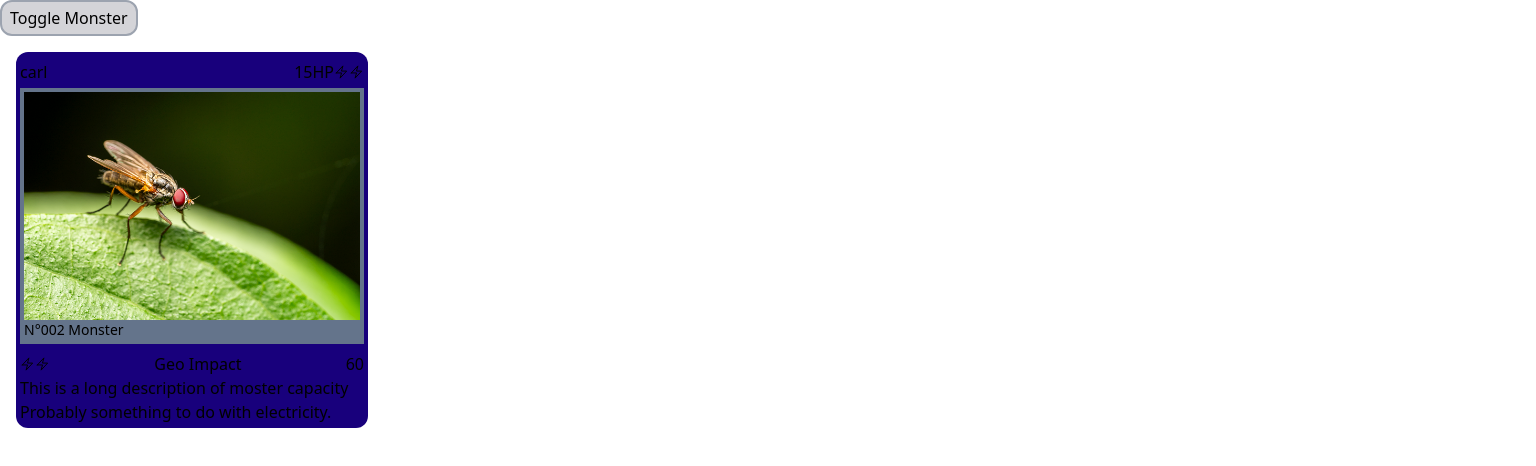
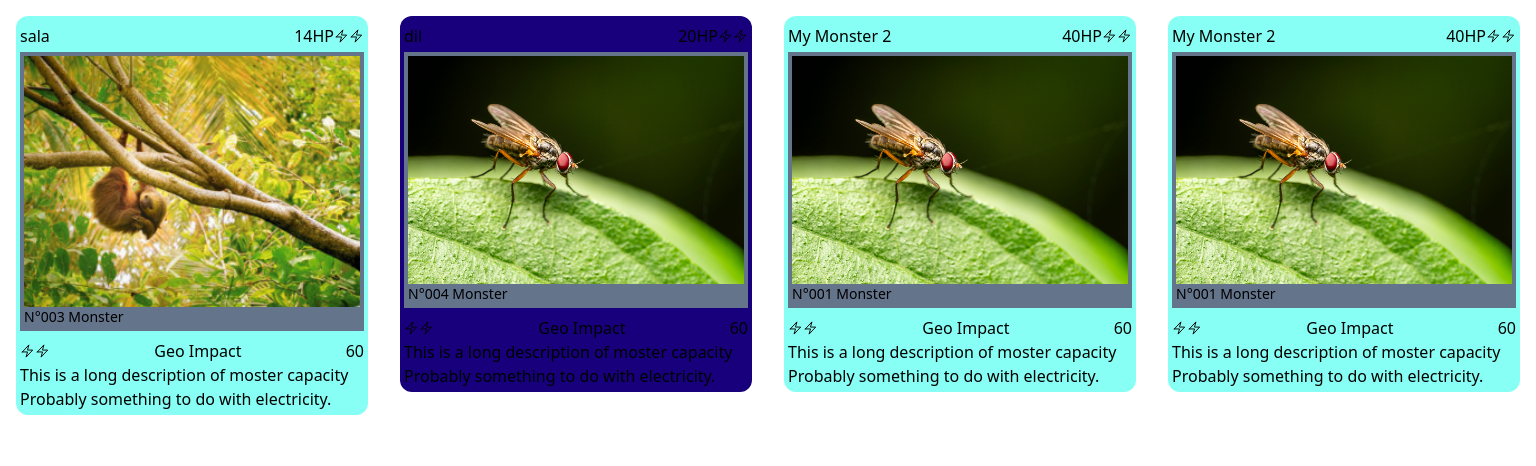
Before and after one commit to TsitouhRanjafy/PlayingCard, an Angular app: page / in a window 1280 px wide. Shown: the top 466 px of the page, 1536 px wide, since content can reach past the window. Built offline with nearby package versions, Linux system fonts and the light colour scheme.

Commit message:
ajout ngFor

```diff
--- a/src/app/app.component.html
+++ b/src/app/app.component.html
@@ -1,5 +1,3 @@
-<button class="bg-zinc-300 border-2 border-gray-400 px-2 py-1 rounded-xl active:bg-zinc-400" (click)="toggleMonster()" >Toggle Monster</button>
-
-<div class="card-list">
-    <app-playing-card [monster]="selectedMonster()"/>
+<div class="flex flex-row card-list">
+    <app-playing-card *ngFor="let monster of monsters" [monster]="monster"/>
 </div>
--- a/src/app/app.component.ts
+++ b/src/app/app.component.ts
@@ -1,15 +1,19 @@
-import { Component , signal , computed , effect } from '@angular/core';
+import { Component , signal , computed } from '@angular/core';
 import { PlayingCardComponent } from './components/playing-card/playing-card.component';
 import { Monster } from './models/monster.model';
 import { MonsterType } from './utils/monster.utils';
 import { WritableSignal } from '@angular/core';
 import { Signal } from '@angular/core';
+import { SearchBarComponent } from './components/search-bar/search-bar.component';
+import { CommonModule } from '@angular/common';
 
 @Component({
   selector: 'app-root',
   standalone: true,
   imports: [
-    PlayingCardComponent
+    PlayingCardComponent,
+    SearchBarComponent,
+    CommonModule
 ],
   templateUrl: './app.component.html',
   styleUrl: './app.component.scss'
@@ -22,15 +26,9 @@ export class AppComponent {
   search: string = '';
 
   selectedMonsterIndex: WritableSignal<number> = signal(1);
-  selectedMonster: Signal<Monster> = computed(() => {
-    return this.monsters[this.selectedMonsterIndex()];
-  })
+  selectedMonster: Signal<Monster> = computed(() =>  this.monsters[this.selectedMonsterIndex()] )
 
   constructor(){
-    effect(() => {
-      console.log(this.selectedMonster());
-    })
-
     this.monsters = [];
 
     const monster1 = new Monster();
@@ -47,17 +45,26 @@ export class AppComponent {
     monster2.hp = 15;
     monster2.type = MonsterType.WATER
     monster2.figureCaption = 'N°002 Monster';
+    this.monsters.push(monster2)
+
+    const monster3 = new Monster();
+    monster1.name = 'sala';
+    monster1.imgeURL = "assets/img1.png"
+    monster1.hp = 14;
+    monster1.type = MonsterType.ELECTRIC
+    monster1.figureCaption = 'N°003 Monster';
+    this.monsters.push(monster3);
+
+    const monster4 = new Monster();
+    monster2.name = 'dil';
+    monster2.imgeURL = 'assets/img2.png'
+    monster2.hp = 20;
+    monster2.type = MonsterType.WATER
+    monster2.figureCaption = 'N°004 Monster';
+    this.monsters.push(monster4);
 
     monster2.attackStrength =  60;
     monster2.attackDescription = 'This is a long description of moster capacity Probably something to do with electricity.'
-    this.monsters.push(monster2);
   }
 
-  increaseCount(){
-    this.count++;
-  }
-
-  toggleMonster(){
-    this.selectedMonsterIndex.set((this.selectedMonsterIndex() + 1) % this.monsters.length)
-  }
 }
--- a/src/app/components/playing-card/playing-card.component.ts
+++ b/src/app/components/playing-card/playing-card.component.ts
@@ -14,9 +14,6 @@ import { WritableSignal } from '@angular/core';
 export class PlayingCardComponent {
 
   monster = input(new Monster());
-  // backgroundColor change on monster change
-  backgroundColor: Signal<string> = computed(() => {
-    return MonsterTypeProprieties[this.monster().type].color
-  })
+  backgroundColor: Signal<string> = computed(() => MonsterTypeProprieties[this.monster().type].color)
 
 }
```
